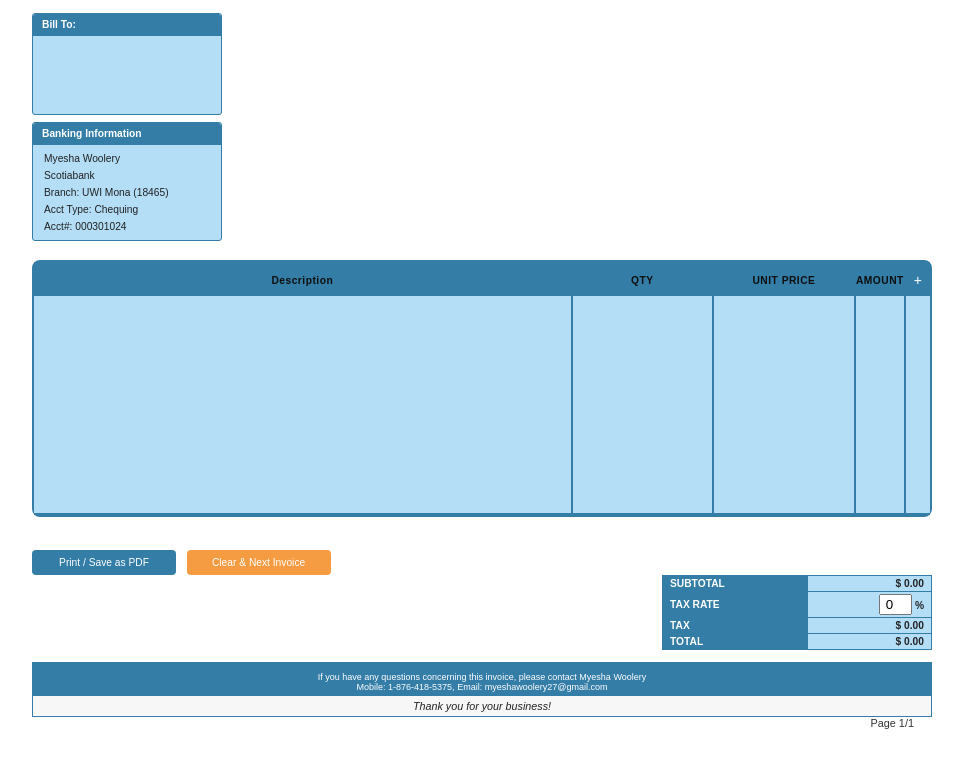
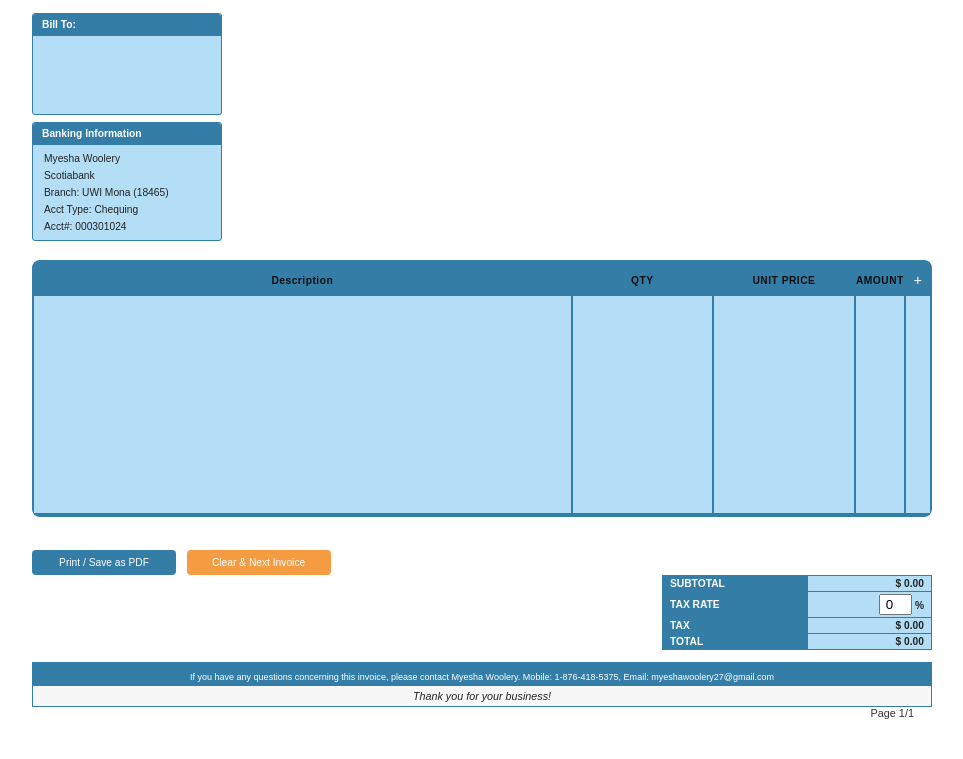
Before and after one commit to Myeshawoolery27/Invoice-Generator, a plain HTML site: page index.html in a window 1280 px wide. Shown: the part 114-873 px from the top of the page, without its empty margins (158-1121 px from the left). Drawn offline with Linux system fonts and the light colour scheme.

Commit message:
Update index.html

```diff
--- a/index.html
+++ b/index.html
@@ -467,8 +467,8 @@
     <!-- Footer Area -->
     <div class="footer">
       <div class="footer-contact">
-        If you have any questions concerning this invoice, please contact Myesha Woolery<br>
-        Mobile: 1-876-418-5375, Email: myeshawoolery27@gmail.com
+        If you have any questions concerning this invoice, please contact Myesha Woolery. Mobile: 1-876-418-5375, Email: myeshawoolery27@gmail.com<br>
+
       </div>
     </div>
     <div class="thanks">
```
